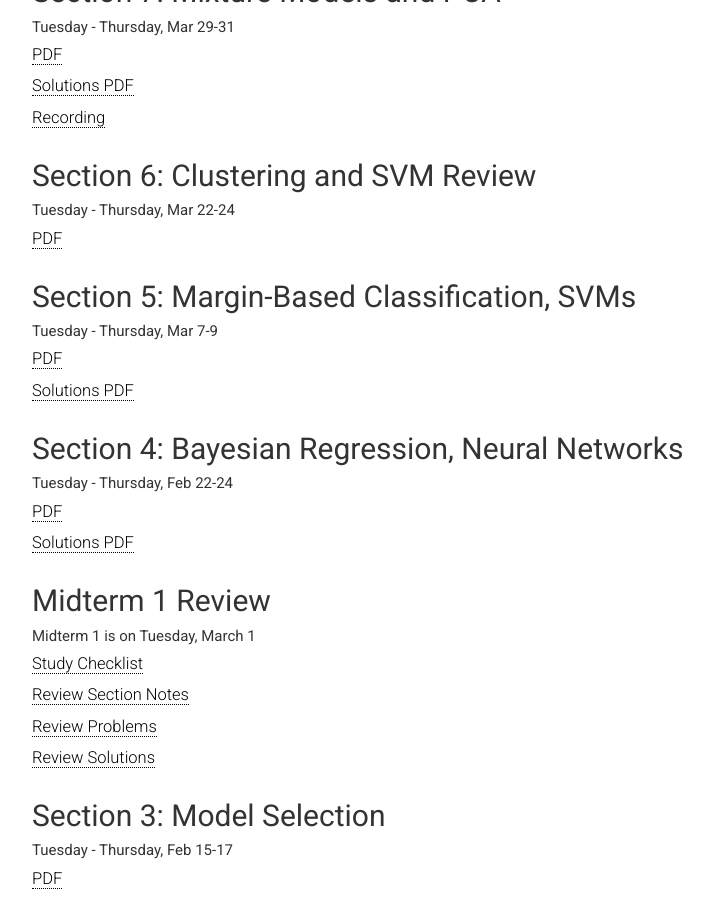
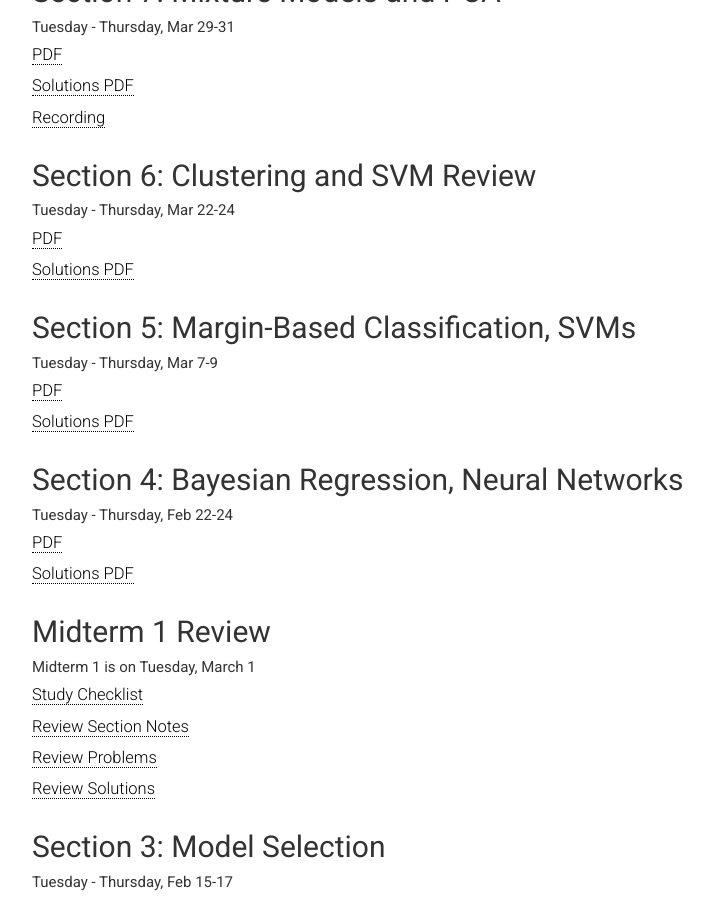
Before and after one commit to harvard-ml-courses/cs181-web, a Jekyll site: the page built from sections.html, in a window 1280 px wide and 900 px high, scrolled down 835 px. Shown: the whole window, without its empty margins (158-871 px from the left). Built offline with Jekyll 4.4.1, drawn with Linux system fonts in a browser that asks for light colours.

Commit message:
section 6 solutions

```diff
--- a/sections.html
+++ b/sections.html
@@ -59,6 +59,7 @@ weight: 0
         <p class="head-subtitle">Tuesday - Thursday, Mar 22-24</p>
         <ul class="lists">
             <li><a href="sections/sec06-cluster/section_6.pdf" target="_blank">PDF</a></li>
+            <li><a href="sections/sec06-cluster/section_6_soln.pdf">Solutions PDF</a></li>
         </ul>
 
         <h2 class="title" id="sec1">Section 5: Margin-Based Classification, SVMs</h2>
```
Also changed, not shown: 1 other file.
